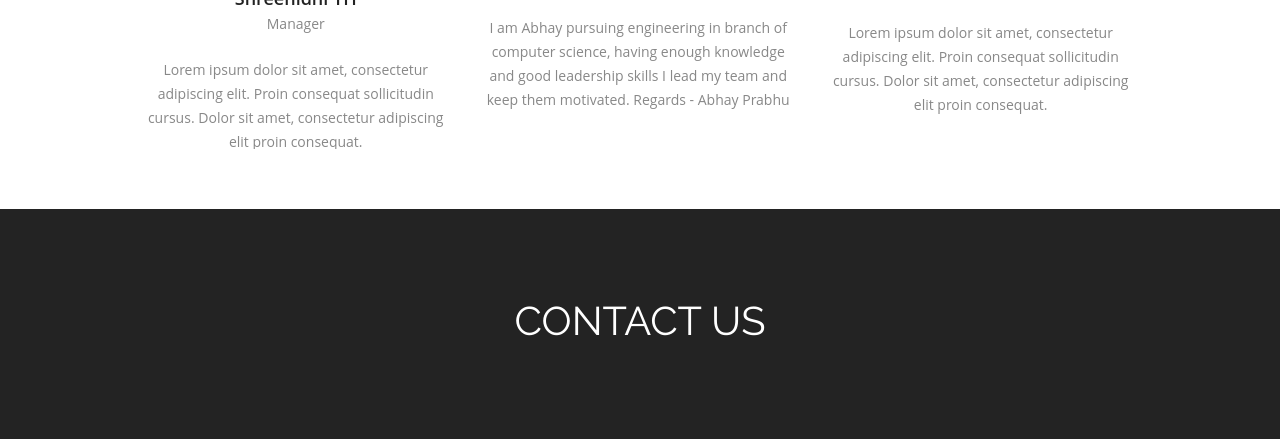
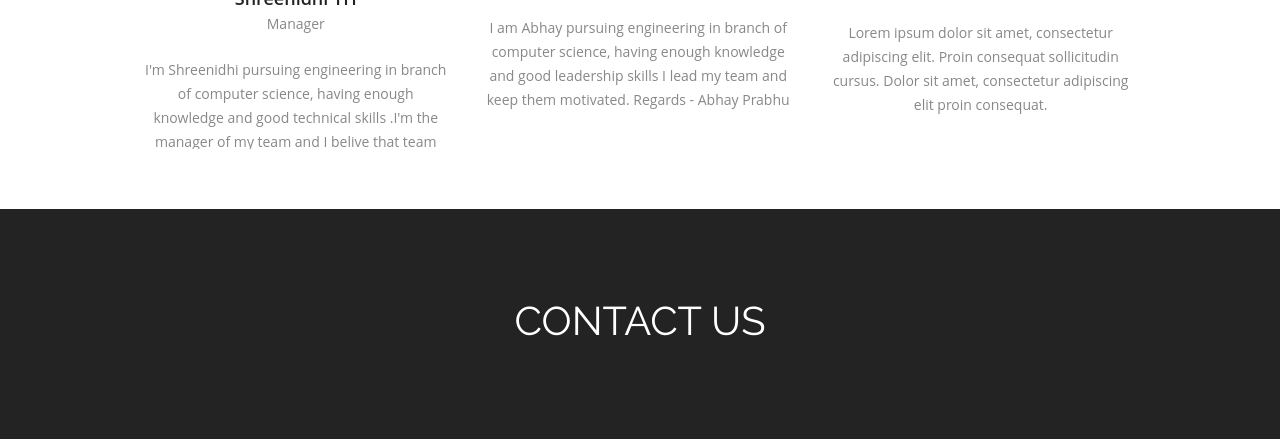
Before and after one commit to codedeckmysuru/codedeck, a plain HTML site: page index.html in a window 1280 px wide. Shown: the part 3337-3776 px from the top of the page. Drawn offline with Linux system fonts and the light colour scheme.

Commit message:
Update index.html

```diff
--- a/index.html
+++ b/index.html
@@ -325,7 +325,8 @@
         </div>
         <h3 class="wow fadeInDown delay-03s">Shreenidhi TH</h3>
         <span class="wow fadeInDown delay-03s">Manager</span>
-        <p class="wow fadeInDown delay-03s">Lorem ipsum dolor sit amet, consectetur adipiscing elit. Proin consequat sollicitudin cursus. Dolor sit amet, consectetur adipiscing elit proin consequat.</p>
+        <p class="wow fadeInDown delay-03s">I'm Shreenidhi pursuing engineering in branch of computer science, having enough knowledge and good technical skills .I'm the manager of my team and I belive that team work can do wonders.
+Regards - Shreenidhi</p>
       </div>
       <div class="team_area">
         <div class="team_box  wow fadeInDown delay-06s">
```
